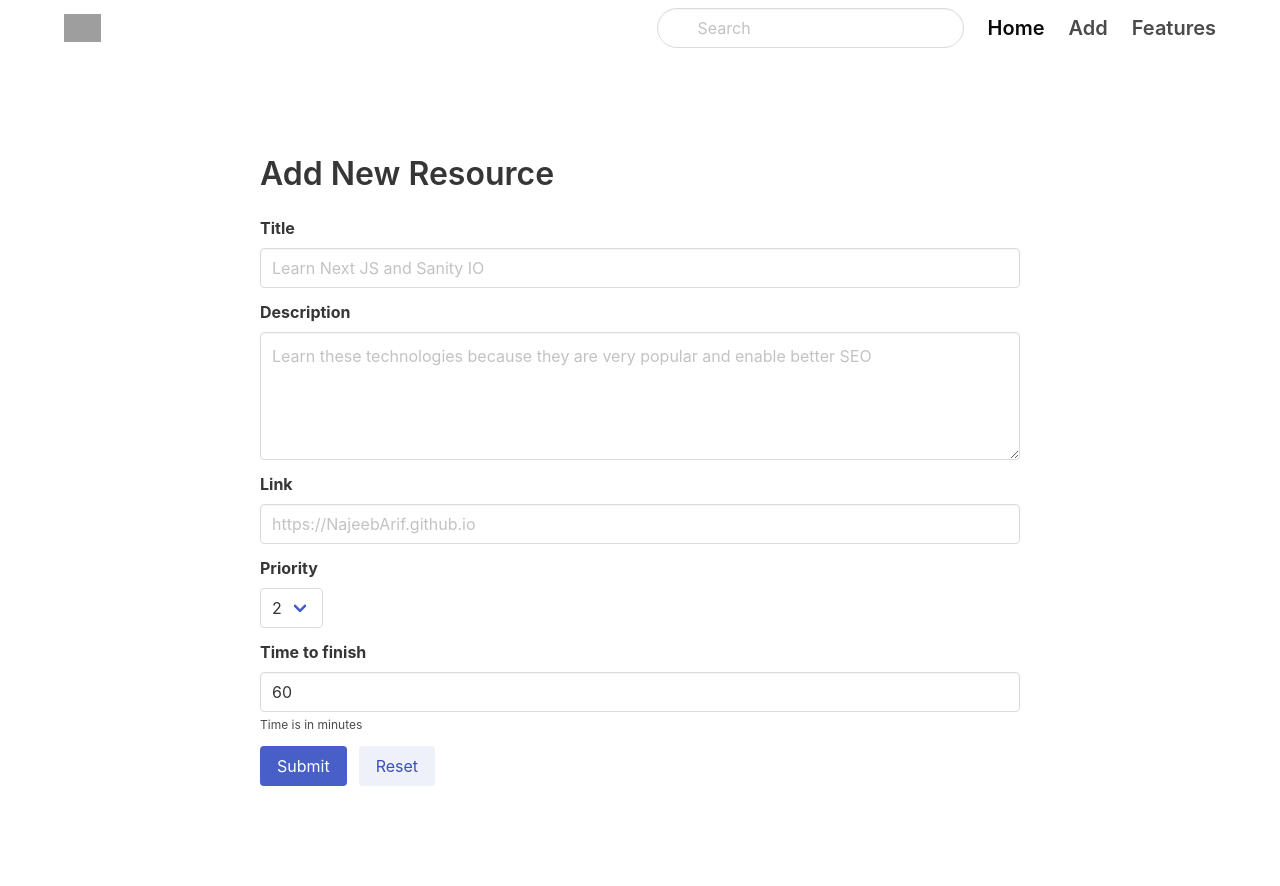
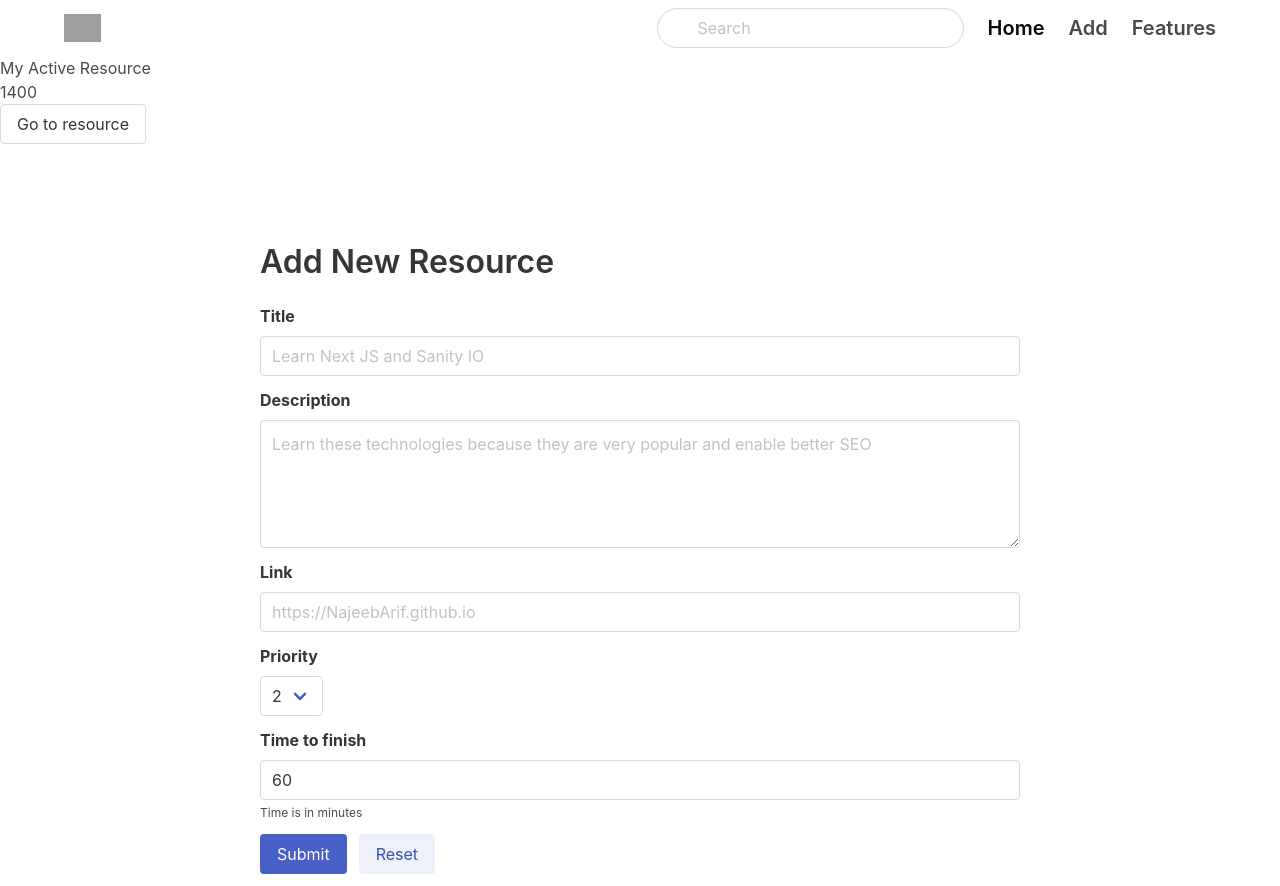
Before and after one commit to NajeebArif/NextJs-Scratch-Pad, a Next.js app: page /resources/new in a window 1280 px wide. Before the commit the page ends 800 px from the top, so only its background shows below. Built offline with nearby package versions, Linux system fonts and the light colour scheme; grey boxes are pictures that could not be loaded.

Commit message:
Update Layout.js
Use Active Resource in layout

```diff
--- a/components/Layout.js
+++ b/components/Layout.js
@@ -1,10 +1,12 @@
 import React from 'react'
 import Navbar from './Navbar'
+import ActiveResource from "components/ActiveResource";
 
 export default function Layout({children}) {
     return (
         <div>
             <Navbar />
+            <ActiveResource />
             {children}
         </div>
     )
```
